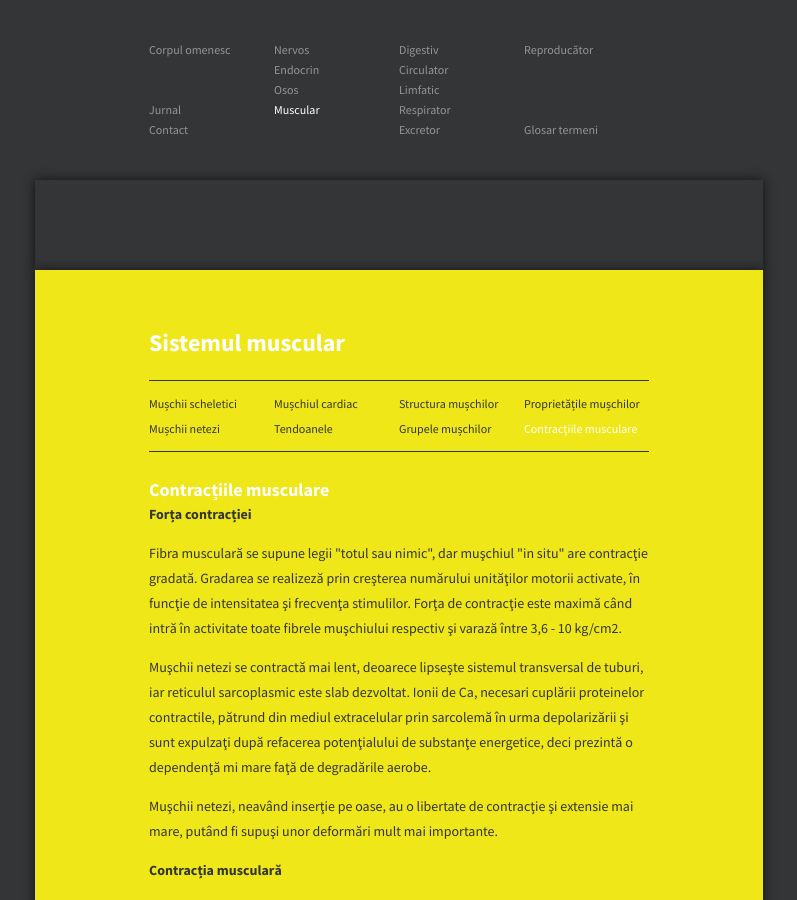
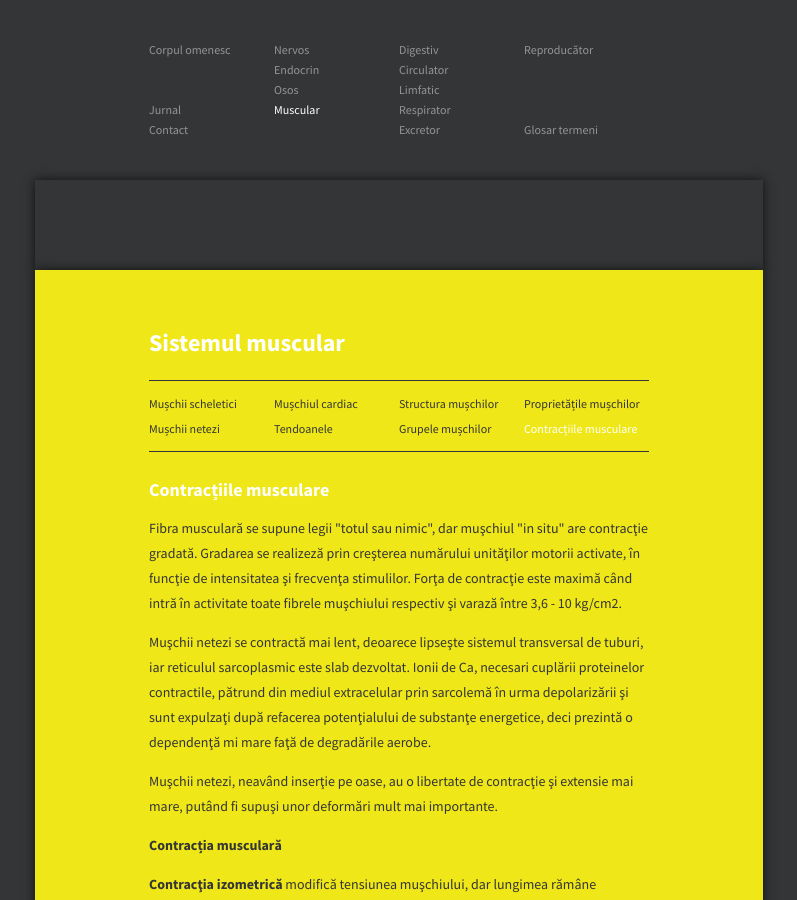
Before and after one commit to anatomics/anatomics.github.io, a Jekyll site: the page built from muscular-contractii.html, in a window 1280 px wide and 900 px high. Shown: the whole window, without its empty margins (241-1038 px from the left). Built offline with Jekyll 4.4.1, drawn with Linux system fonts in a browser that asks for light colours.

Commit message:
Small change

```diff
--- a/muscular-contractii.html
+++ b/muscular-contractii.html
@@ -28,8 +28,6 @@ section: f
 
 <h3>{{ page.title }}</h3>
 
-<h4>Forța contracției</h4>
-
 <p>Fibra musculară se supune legii "totul sau nimic", dar muşchiul "in situ" are contracţie gradată. Gradarea se realizeză prin creşterea numărului unităţilor motorii activate, în funcţie de intensitatea şi frecvenţa stimulilor. Forţa de contracţie este maximă când intră în activitate toate fibrele muşchiului respectiv şi varază între 3,6 - 10 kg/cm2.</p>
 
 <p>Muşchii netezi se contractă mai lent, deoarece lipseşte sistemul transversal de tuburi, iar reticulul sarcoplasmic este slab dezvoltat. Ionii de Ca, necesari cuplării proteinelor contractile, pătrund din mediul extracelular prin sarcolemă în urma depolarizării şi sunt expulzaţi după refacerea potenţialului de substanţe energetice, deci prezintă o dependenţă mi mare faţă de degradările aerobe.</p>
```
